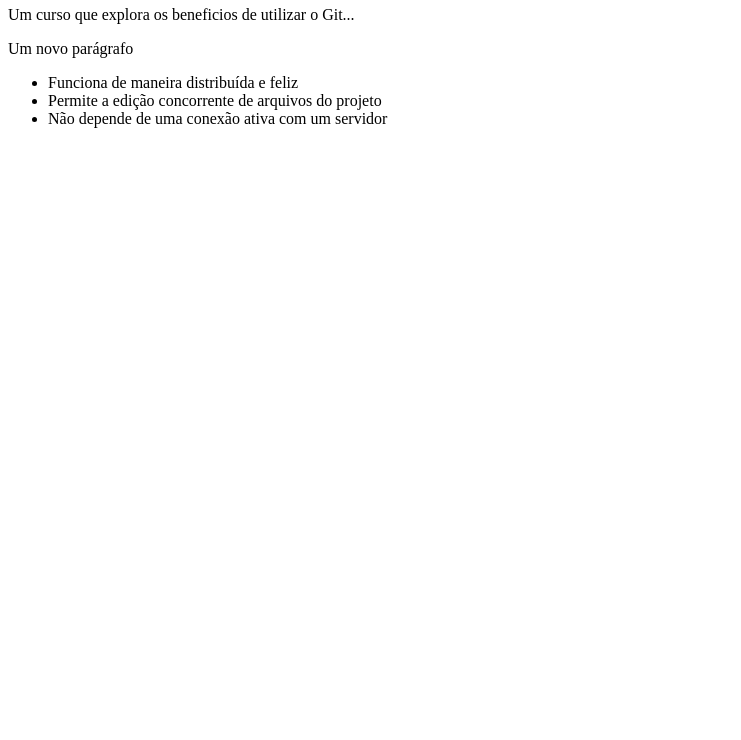
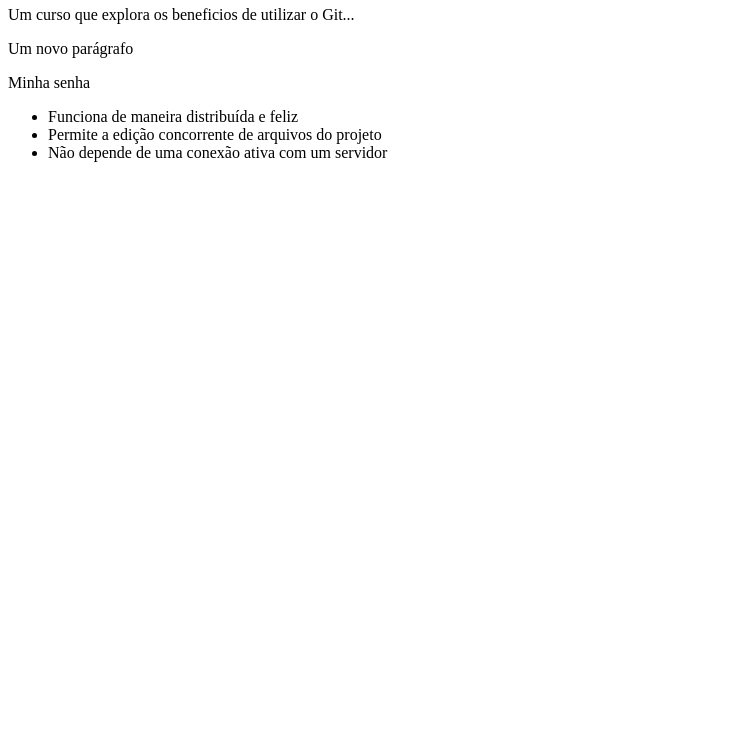
Before and after one commit to ygormagalhaes/curso-git, a plain HTML site: page index.html in a window 1280 px wide. Shown: the part 60-800 px from the top of the page, without its empty margins (0-741 px from the left). Drawn offline with Linux system fonts and the light colour scheme.

Commit message:
Testando o trecho de senha

```diff
--- a/index.html
+++ b/index.html
@@ -5,6 +5,7 @@
 		<h1>Trabalhando em equipe com controle e segurança</h1>
 		<p>Um curso que explora os beneficios de utilizar o Git...</p>
 		<p>Um novo parágrafo</p>
+		<p>Minha senha</p>
 		<ul>
 		    <li>Funciona de maneira distribuída e feliz</li>
 		    <li>Permite a edição concorrente de arquivos do projeto</li>
```
